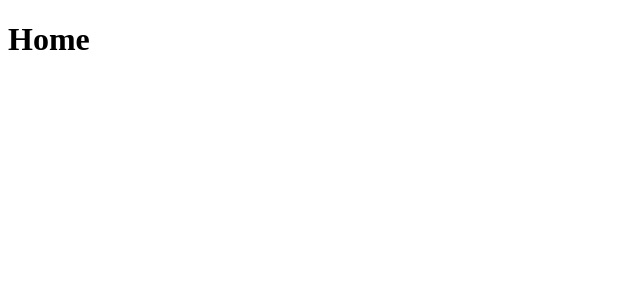
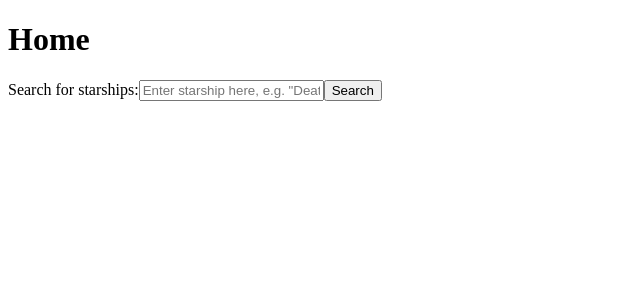
Before and after one commit to melaniebrgr/starwars-lonely-starship, a React (Create React App) app: page / in a window 1280 px wide. Shown: the top 300 px of the page, without its empty margins (0-640 px from the left). Built offline with nearby package versions, Linux system fonts and the light colour scheme; no server answers.

Commit message:
fetch ship data from SWAPI

```diff
--- a/package.json
+++ b/package.json
@@ -8,7 +8,8 @@
   "dependencies": {
     "react": "^15.4.2",
     "react-dom": "^15.4.2",
-    "react-router": "^3.0.2"
+    "react-router": "^3.0.2",
+    "whatwg-fetch": "^2.0.2"
   },
   "scripts": {
     "start": "react-scripts start",
--- a/src/components/App/App.js
+++ b/src/components/App/App.js
@@ -1,10 +1,13 @@
 import React, { Component } from 'react';
+
+import Search from '../Search/Search';
 
 export default class App extends Component {
   render() {
     return (
       <div>
         {this.props.children}
+        <Search />
       </div>
     );
   }
--- /dev/null
+++ b/src/components/Search/Search.js
@@ -0,0 +1,30 @@
+import React, { Component } from 'react';
+import 'whatwg-fetch';
+
+export default class Search extends Component {
+  constructor() {
+    super();
+    this.state = {
+      starships: []
+    }
+  }
+
+  URL = 'http://swapi.co/api/starships/';
+
+  componentDidMount() {
+    fetch(this.URL)
+      .then( response => response.json() )
+      .then( responseData => this.setState({ starships: responseData.results }) );
+  }
+
+  render() {
+    return (
+      <div>
+        <label>Search for starships:
+          <input type="text" placeholder={`Enter starship here, e.g. "Death Star"`} />
+        </label>
+        <button onClick={ () => console.log('clicked') } type="search">Search</button>
+      </div>
+    );
+  }
+}
--- a/src/index.js
+++ b/src/index.js
@@ -10,9 +10,9 @@ const Home = () => {
   );
 }
 
-const Starships = () => {
+const Starship = () => {
   return (
-    <h1>Starships</h1>
+    <h1>Starship</h1>
   );
 }
 
@@ -20,7 +20,7 @@ ReactDOM.render((
   <Router history={browserHistory}>
     <Route path="/" component={App}>
       <IndexRoute component={Home} />
-      <Route path="Starships" component={Starships} />
+      <Route path="Starship" component={Starship} />
     </Route>
   </Router>
 ),
```
